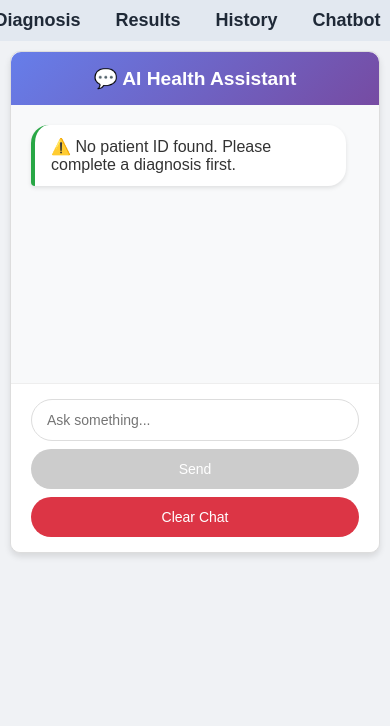
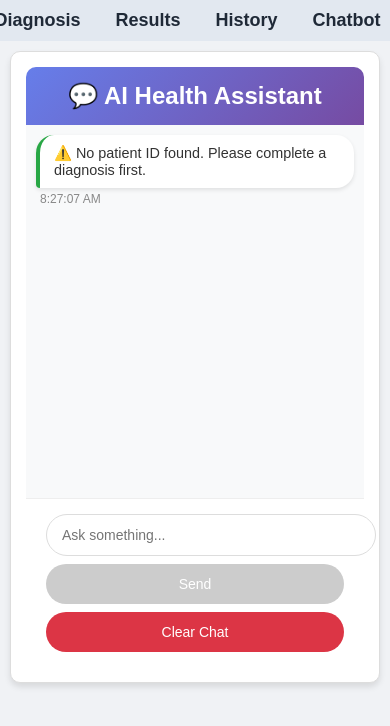
Before and after one commit to Keerthana-tech-26/CHD_system_ML, a React (Create React App) app in the folder frontend/: page /chatbot in a window 390 px wide. Shown: the top 726 px of the page. Built offline with nearby package versions, Linux system fonts and the light colour scheme.

Commit message:
chatbot improvment

```diff
--- a/frontend/src/components/Chatbot.js
+++ b/frontend/src/components/Chatbot.js
@@ -12,50 +12,78 @@ const Chatbot = () => {
   const [input, setInput] = useState("");
   const [latestDiagnosis, setLatestDiagnosis] = useState(null);
   const [contextUsed, setContextUsed] = useState(false);
+  const [isLoading, setIsLoading] = useState(true);
   const patientName = localStorage.getItem("currentPatientName") || localStorage.getItem("patientId");
 
   useEffect(() => {
     if (!patientName) {
+      console.warn("❗ No patient name found in localStorage.");
       setMessages([
         {
           reply: "⚠️ No patient ID found. Please complete a diagnosis first.",
+          timestamp: new Date(),
         },
       ]);
+      setIsLoading(false);
       return;
     }
 
     const fetchChatHistoryAndDiagnosis = async () => {
+      setIsLoading(true);
+
       try {
+        // Fetch chat history
+        console.log("🔍 Fetching chat history for patient:", patientName);
         const history = await getChatHistory(patientName);
+        console.log("📨 Fetched chat history:", history);
+
         if (Array.isArray(history) && history.length > 0) {
           const formattedMessages = [];
-          history.forEach(chat => {
-            formattedMessages.push({ message: chat.message });
-            formattedMessages.push({ reply: chat.reply });
+          history.forEach((chat, index) => {
+            // Add user message
+            formattedMessages.push({
+              message: chat.message,
+              timestamp: chat.createdAt,
+              id: `user-${index}`
+            });
+            // Add bot reply
+            formattedMessages.push({
+              reply: chat.reply,
+              timestamp: chat.createdAt,
+              id: `bot-${index}`
+            });
           });
           setMessages(formattedMessages);
+          console.log("✅ Chat history loaded successfully:", formattedMessages.length, "messages");
         } else {
+          console.log("📭 No chat history found, starting with empty messages");
           setMessages([]);
         }
       } catch (err) {
+        console.error("❌ Failed to load chat history:", err);
         setMessages([]);
       }
 
       try {
+        // Fetch latest diagnosis
+        console.log("🔍 Fetching latest diagnosis for patient:", patientName);
         const diagnosis = await getLatestDiagnosis(patientName);
-        if (
-          diagnosis &&
-          (diagnosis.prediction !== undefined ||
-            diagnosis.result !== undefined)
-        ) {
+        console.log("🩺 Latest diagnosis:", diagnosis);
+
+        if (diagnosis && (diagnosis.prediction !== undefined || diagnosis.result !== undefined)) {
           setLatestDiagnosis(diagnosis);
           setContextUsed(false);
+          console.log("✅ Latest diagnosis loaded successfully");
         } else {
+          console.log("📭 No diagnosis found");
           setLatestDiagnosis(null);
         }
       } catch (err) {
+        console.error("❌ Failed to fetch latest diagnosis:", err);
         setLatestDiagnosis(null);
       }
+
+      setIsLoading(false);
     };
 
     fetchChatHistoryAndDiagnosis();
@@ -65,26 +93,30 @@ const Chatbot = () => {
     if (!input.trim()) return;
 
     const userMessage = input.trim();
-    const newUserMessage = { message: userMessage };
+    const timestamp = new Date();
+
+    // Add user message immediately
+    const newUserMessage = {
+      message: userMessage,
+      timestamp,
+      id: `user-${Date.now()}`
+    };
     setMessages(prevMessages => [...prevMessages, newUserMessage]);
     setInput("");
 
-    if (!latestDiagnosis) {
-      const reply = "⚠️ No diagnosis found for you yet. Please complete a prediction first.";
-      setMessages(prevMessages => [...prevMessages, { reply }]);
-      return;
-    }
+    try {
+      let context = null;
 
-    try {
-      const context = {
+      if (latestDiagnosis) {
+        context = {
           prediction: latestDiagnosis.prediction ?? latestDiagnosis.result,
           model: latestDiagnosis.model || "unknown",
           probability: latestDiagnosis.probability,
         };
+      }
 
-      const response = await fetch(
-        `http://localhost:4000/api/chatbot/respond`,
-        {
+      // Send message to backend
+      const response = await fetch(`http://localhost:4000/api/chatbot/respond`, {
         method: "POST",
         headers: { "Content-Type": "application/json" },
         body: JSON.stringify({
@@ -92,34 +124,94 @@ const Chatbot = () => {
           patientId: patientName,
           context,
         }),
+      });
+
+      if (!response.ok) {
+        throw new Error(`HTTP error! status: ${response.status}`);
       }
-      );
 
       const data = await response.json();
-      const botReply = { reply: data.reply || "⚠️ No response from bot." };
+      console.log("🤖 Bot response:", data);
+
+      // Add bot reply
+      const botReply = {
+        reply: data.reply || "⚠️ No response from bot.",
+        timestamp: new Date(),
+        id: `bot-${Date.now()}`
+      };
       setMessages(prevMessages => [...prevMessages, botReply]);
 
-      if (!contextUsed) setContextUsed(true);
+      if (!contextUsed && latestDiagnosis) setContextUsed(true);
+
     } catch (err) {
-      const errorReply = { reply: "⚠️ Something went wrong." };
+      console.error("❌ Chatbot error:", err);
+      const errorReply = {
+        reply: "⚠️ Something went wrong. Please try again.",
+        timestamp: new Date(),
+        id: `error-${Date.now()}`
+      };
       setMessages(prevMessages => [...prevMessages, errorReply]);
     }
   };
 
   const handleKeyPress = (e) => {
-    if (e.key === "Enter") handleSendMessage();
+    if (e.key === "Enter" && !e.shiftKey) {
+      e.preventDefault();
+      handleSendMessage();
+    }
   };
 
   const handleClearChat = async () => {
-    if (!patientName) return;
+    if (!patientName) {
+      alert("No patient ID found. Cannot clear chat history.");
+      return;
+    }
+
+    // Show confirmation dialog
+    const confirmClear = window.confirm("Are you sure you want to clear all chat history? This action cannot be undone.");
+    if (!confirmClear) return;
 
     try {
-      await clearChatHistory(patientName);
+      console.log("🗑️ Clearing chat history for patient:", patientName);
+      const result = await clearChatHistory(patientName);
+      console.log("✅ Clear chat result:", result);
+
+      if (result.success) {
         setMessages([]);
+        console.log("✅ Chat history cleared successfully");
+
+        // Show success message temporarily
+        setMessages([{
+          reply: "✅ Chat history cleared successfully!",
+          timestamp: new Date(),
+          id: "clear-success"
+        }]);
+
+        // Remove success message after 2 seconds
+        setTimeout(() => {
+          setMessages([]);
+        }, 2000);
+      } else {
+        throw new Error(result.message || "Failed to clear chat history");
+      }
     } catch (err) {
+      console.error("❌ Failed to clear chat history:", err);
       alert("Failed to clear chat history. Please try again.");
     }
   };
+
+  if (isLoading) {
+    return (
+      <div className="chatbot-container">
+        <h2>💬 AI Health Assistant</h2>
+        <div className="chat-window">
+          <div className="loading">
+            <p>🔄 Loading chat history...</p>
+          </div>
+        </div>
+      </div>
+    );
+  }
 
   return (
     <div className="chatbot-container">
@@ -133,7 +225,7 @@ const Chatbot = () => {
         ) : (
           messages.map((msg, idx) => (
             <div
-              key={`chat-${idx}`}
+              key={msg.id || `chat-${idx}`}
               className={`chat-bubble ${msg.message ? "user" : "bot"}`}
             >
               {msg.message && (
@@ -147,6 +239,11 @@ const Chatbot = () => {
                   }}
                 />
               )}
+              {msg.timestamp && (
+                <div className="message-timestamp">
+                  {new Date(msg.timestamp).toLocaleTimeString()}
+                </div>
+              )}
             </div>
           ))
         )}
@@ -158,14 +255,27 @@ const Chatbot = () => {
           onChange={(e) => setInput(e.target.value)}
           onKeyDown={handleKeyPress}
           placeholder="Ask something..."
+          disabled={isLoading}
         />
-        <button onClick={handleSendMessage} disabled={!input.trim()}>
+        <button
+          onClick={handleSendMessage}
+          disabled={!input.trim() || isLoading}
+        >
           Send
         </button>
-        <button onClick={handleClearChat} className="clear-btn">
+        <button
+          onClick={handleClearChat}
+          className="clear-btn"
+          disabled={isLoading}
+        >
           Clear Chat
         </button>
       </div>
+      {patientName && (
+        <div className="patient-info">
+          <small>Patient: {patientName}</small>
+        </div>
+      )}
     </div>
   );
 };
--- a/frontend/src/styles/Chatbot.css
+++ b/frontend/src/styles/Chatbot.css
@@ -9,6 +9,7 @@
   box-shadow: 0 4px 6px rgba(0, 0, 0, 0.1);
   background: white;
 }
+
 .chatbot-container h2 {
   background: linear-gradient(135deg, #667eea 0%, #764ba2 100%);
   color: white;
@@ -18,6 +19,7 @@
   text-align: center;
   font-size: 1.2em;
 }
+
 .chat-window {
   flex: 1;
   overflow-y: auto;
@@ -27,27 +29,67 @@
   flex-direction: column;
   gap: 15px;
 }
+
+.chat-window::-webkit-scrollbar {
+  width: 6px;
+}
+
+.chat-window::-webkit-scrollbar-track {
+  background: #f1f1f1;
+  border-radius: 3px;
+}
+
+.chat-window::-webkit-scrollbar-thumb {
+  background: #c1c1c1;
+  border-radius: 3px;
+}
+
+.chat-window::-webkit-scrollbar-thumb:hover {
+  background: #a8a8a8;
+}
+.loading {
+  text-align: center;
+  color: #666;
+  padding: 40px 20px;
+}
+
+.loading p {
+  font-size: 1.1em;
+  margin: 10px 0;
+  animation: pulse 1.5s ease-in-out infinite;
+}
+
+@keyframes pulse {
+  0%, 100% { opacity: 0.7; }
+  50% { opacity: 1; }
+}
+
 .no-messages {
   text-align: center;
   color: #666;
   padding: 40px 20px;
 }
+
 .no-messages p {
   margin: 10px 0;
   font-size: 1.1em;
 }
+
 .chat-bubble {
   display: flex;
   flex-direction: column;
   margin-bottom: 15px;
   animation: fadeIn 0.3s ease-in;
 }
+
 .chat-bubble.user {
   align-items: flex-end;
 }
+
 .chat-bubble.bot {
   align-items: flex-start;
 }
+
 .user-message {
   background: #007bff;
   color: white;
@@ -57,6 +99,7 @@
   word-wrap: break-word;
   box-shadow: 0 2px 4px rgba(0, 123, 255, 0.3);
 }
+
 .bot-reply {
   background: white;
   color: #333;
@@ -67,9 +110,17 @@
   box-shadow: 0 2px 4px rgba(0, 0, 0, 0.1);
   border-left: 4px solid #28a745;
 }
+
 .bot-reply strong {
   color: #dc3545;
 }
+.message-timestamp {
+  font-size: 0.75em;
+  color: #888;
+  margin-top: 4px;
+  padding: 0 4px;
+}
+
 .input-area {
   display: flex;
   padding: 15px 20px;
@@ -78,6 +129,7 @@
   border-radius: 0 0 10px 10px;
   gap: 10px;
 }
+
 .input-area input {
   flex: 1;
   padding: 12px 15px;
@@ -87,10 +139,17 @@
   font-size: 14px;
   transition: border-color 0.3s ease;
 }
+
 .input-area input:focus {
   border-color: #007bff;
   box-shadow: 0 0 0 3px rgba(0, 123, 255, 0.1);
 }
+
+.input-area input:disabled {
+  background-color: #f8f9fa;
+  cursor: not-allowed;
+}
+
 .input-area button {
   padding: 12px 20px;
   border: none;
@@ -100,65 +159,93 @@
   transition: all 0.3s ease;
   font-size: 14px;
 }
+
 .input-area button:first-of-type {
   background: #007bff;
   color: white;
 }
+
 .input-area button:first-of-type:hover:not(:disabled) {
   background: #0056b3;
   transform: translateY(-1px);
 }
+
 .input-area button:first-of-type:disabled {
   background: #ccc;
   cursor: not-allowed;
+  transform: none;
 }
+
 .clear-btn {
   background: #dc3545 !important;
   color: white !important;
 }
-.clear-btn:hover {
+
+.clear-btn:hover:not(:disabled) {
   background: #c82333 !important;
   transform: translateY(-1px);
 }
-.chat-window::-webkit-scrollbar {
-  width: 6px;
+
+.clear-btn:disabled {
+  background: #6c757d !important;
+  cursor: not-allowed;
+  transform: none;
 }
-.chat-window::-webkit-scrollbar-track {
-  background: #f1f1f1;
-  border-radius: 3px;
+.patient-info {
+  text-align: center;
+  padding: 8px 15px;
+  background: #e3f2fd;
+  border-top: 1px solid #eee;
+  border-radius: 0 0 10px 10px;
 }
-.chat-window::-webkit-scrollbar-thumb {
-  background: #c1c1c1;
-  border-radius: 3px;
-}
-.chat-window::-webkit-scrollbar-thumb:hover {
-  background: #a8a8a8;
-}
-@keyframes fadeIn {
-  from {
-    opacity: 0;
-    transform: translateY(10px);
-  }
-  to {
-    opacity: 1;
-    transform: translateY(0);
-  }
+
+.patient-info small {
+  color: #1976d2;
+  font-weight: 500;
 }
 @media (max-width: 768px) {
   .chatbot-container {
-    height: 500px;
     margin: 10px;
-    max-width: none;
+    padding: 15px;
   }
+
+  .chat-window {
+    height: 300px;
+  }
+
   .user-message,
   .bot-reply {
     max-width: 85%;
+    font-size: 0.9rem;
   }
+
   .input-area {
     flex-direction: column;
     gap: 8px;
   }
+
+  .input-area input {
+    width: 100%;
+  }
+
   .input-area button {
     width: 100%;
   }
 }
+
+@media (max-width: 480px) {
+  .chatbot-container h2 {
+    font-size: 1.5rem;
+  }
+
+  .chat-window {
+    height: 250px;
+    padding: 10px;
+  }
+
+  .user-message,
+  .bot-reply {
+    max-width: 90%;
+    padding: 10px 14px;
+  }
+}
```
Lines whose indentation alone changed are shown as unchanged.
